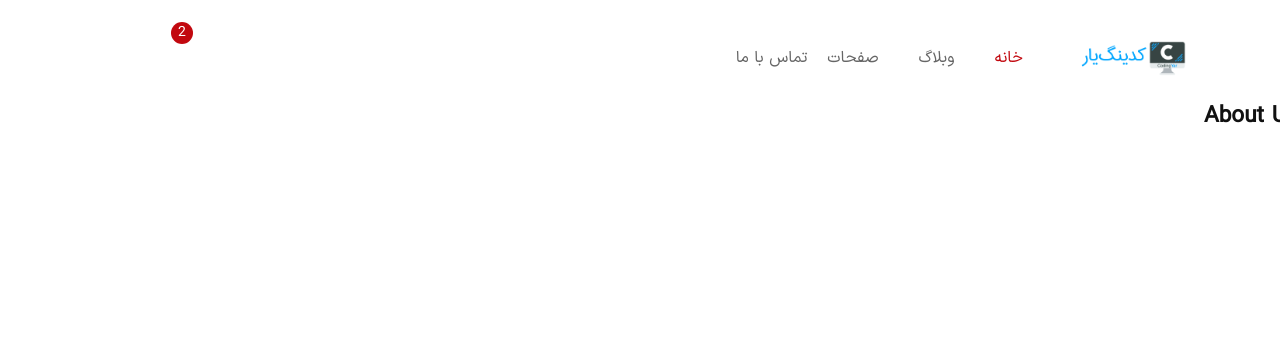
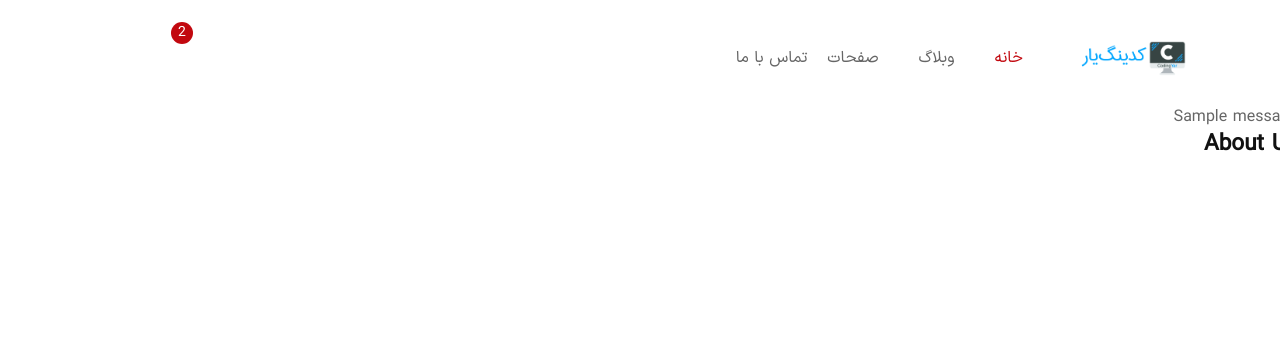
Before and after one commit to Zohreh-nm/online_shop1, a Django app: page /about/ in a window 1280 px wide. Shown: the top 363 px of the page. Run offline with Django 5.2, Linux system fonts and the light colour scheme; tables that the repository leaves empty hold one stand-in row (values such as "Sample post"); one stand-in notice (Sample message) is shown; parts of the project's set-up code (start-up, migrations or seed data) failed here and were passed over; some libraries are stand-ins or nearby versions; some web fonts are replaced.

Commit message:
add messages framework and rosetta

```diff
--- a/config/urls.py
+++ b/config/urls.py
@@ -23,4 +23,6 @@ urlpatterns = [
     path('', include('pages.urls')),
     path('accounts/', include('allauth.urls')),
     path('products/', include('products.urls')),
+    # Rosetta (i18n)
+    path('rosetta/', include('rosetta.urls')),
 ]
--- a/products/views.py
+++ b/products/views.py
@@ -1,7 +1,8 @@
 from django.shortcuts import render
 from django.views import generic
 from django.shortcuts import get_object_or_404
-
+from django.http import HttpResponse
+from django.contrib import messages
 
 from .models import Product, Comment
 from .forms import CommentForm
--- a/requirements.txt
+++ b/requirements.txt
@@ -11,11 +11,13 @@ Django==5.0.1
 django-allauth==0.60.1
 django-cache-url==3.4.5
 django-crispy-forms==2.1
+django-rosetta==0.10.0
 environs==10.3.0
 idna==3.6
 marshmallow==3.20.2
 oauthlib==3.2.2
 packaging==23.2
+polib==1.2.0
 psycopg2-binary==2.9.9
 pycparser==2.21
 PyJWT==2.8.0
--- a/templates/_base.html
+++ b/templates/_base.html
@@ -122,6 +122,15 @@
     </div>
 </header>
 <!-- Header End -->
+
+{% if messages %}
+<ul class="messages">
+    {% for message in messages %}
+        <li{% if message.tags %} class="{{ message.tags }}"{% endif %}>{{ message }}</li>
+    {% endfor %}
+</ul>
+{% endif %}
+
 {% block content %}
 
 {% endblock %}
```
Also changed, not shown: config/settings.py (+7 -1 lines).
